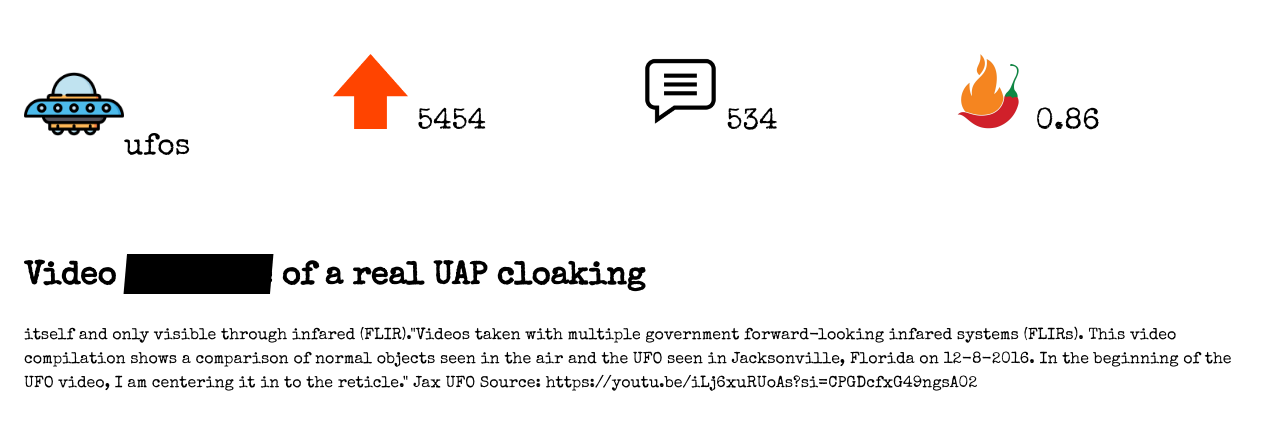
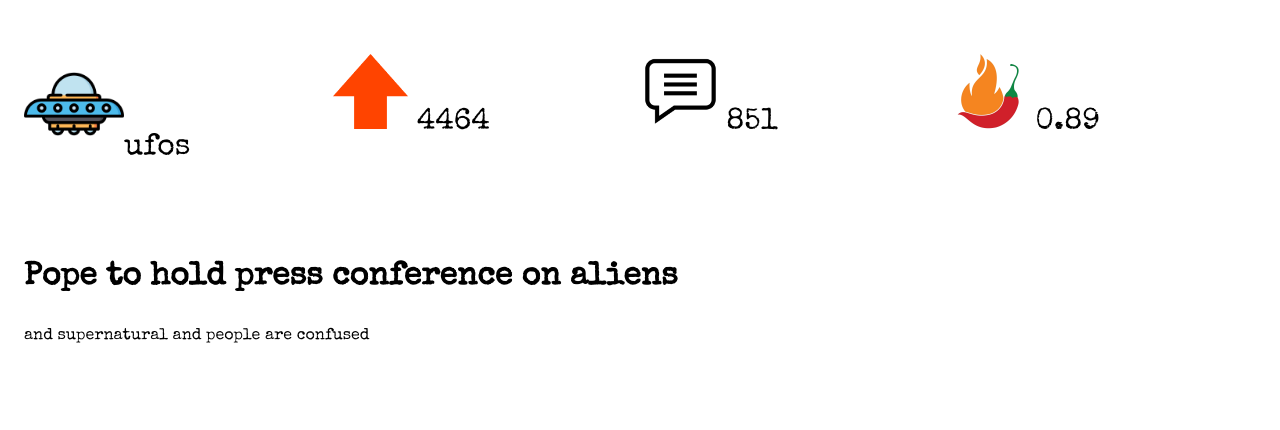
Before and after one commit to thisweekinredacted/thisweekinredacted.github.io, a Jekyll site: the page pages/top1.html, which Jekyll copies as it is, in a window 1280 px wide. Shown: the top 430 px of the page. Built offline with Jekyll 4.4.1, drawn with Linux system fonts in a browser that asks for light colours.

Commit message:
Update weekly pages

```diff
--- a/pages/top1.html
+++ b/pages/top1.html
@@ -9,15 +9,13 @@
     <body>
         <div class="c-methods">
             <p class="c-methods_bio"><img src="ufo.png" width="100" height="100">ufos</p>
-            <p class="c-methods_che"><img src="upvote.png" width="75" height="75"> 5454</p>
-            <p class="c-methods_rad"><img src="comment.png" width="75" height="75"> 534</p>
-            <p class="c-methods_psy"><img src="spice.png" width="75" height="75"> 0.86</p>
+            <p class="c-methods_che"><img src="upvote.png" width="75" height="75"> 4464</p>
+            <p class="c-methods_rad"><img src="comment.png" width="75" height="75"> 851</p>
+            <p class="c-methods_psy"><img src="spice.png" width="75" height="75"> 0.89</p>
         </div>
         <div>
-            <h1>Video <span onclick="" class="redacted"><span onclick="" class="redacted"></span>evidence<span onclick="" class="redacted"></span></span> of a real UAP cloaking </h1>
-            <p>itself and only visible through infared (FLIR)."Videos taken with multiple government forward-looking infared systems (FLIRs). This video compilation shows a comparison of normal objects seen in the air and the UFO seen in Jacksonville, Florida on 12-8-2016. In the beginning of the UFO video, I am centering it in to the reticle."
-Jax UFO
-Source: https://youtu.be/iLj6xuRUoAs?si=CPGDcfxG49ngsA02</p>
+            <h1>Pope to hold press conference on aliens </h1>
+            <p>and supernatural and people are confused</p>
         </div>
     </body>
     </html>
```
Also changed, not shown: _posts/2024-05-26-podcast-0.markdown (added, +14 -0 lines), pages/top2.html (+5 -5 lines), pages/top3.html (+6 -6 lines), pages/top4.html (+6 -6 lines).
